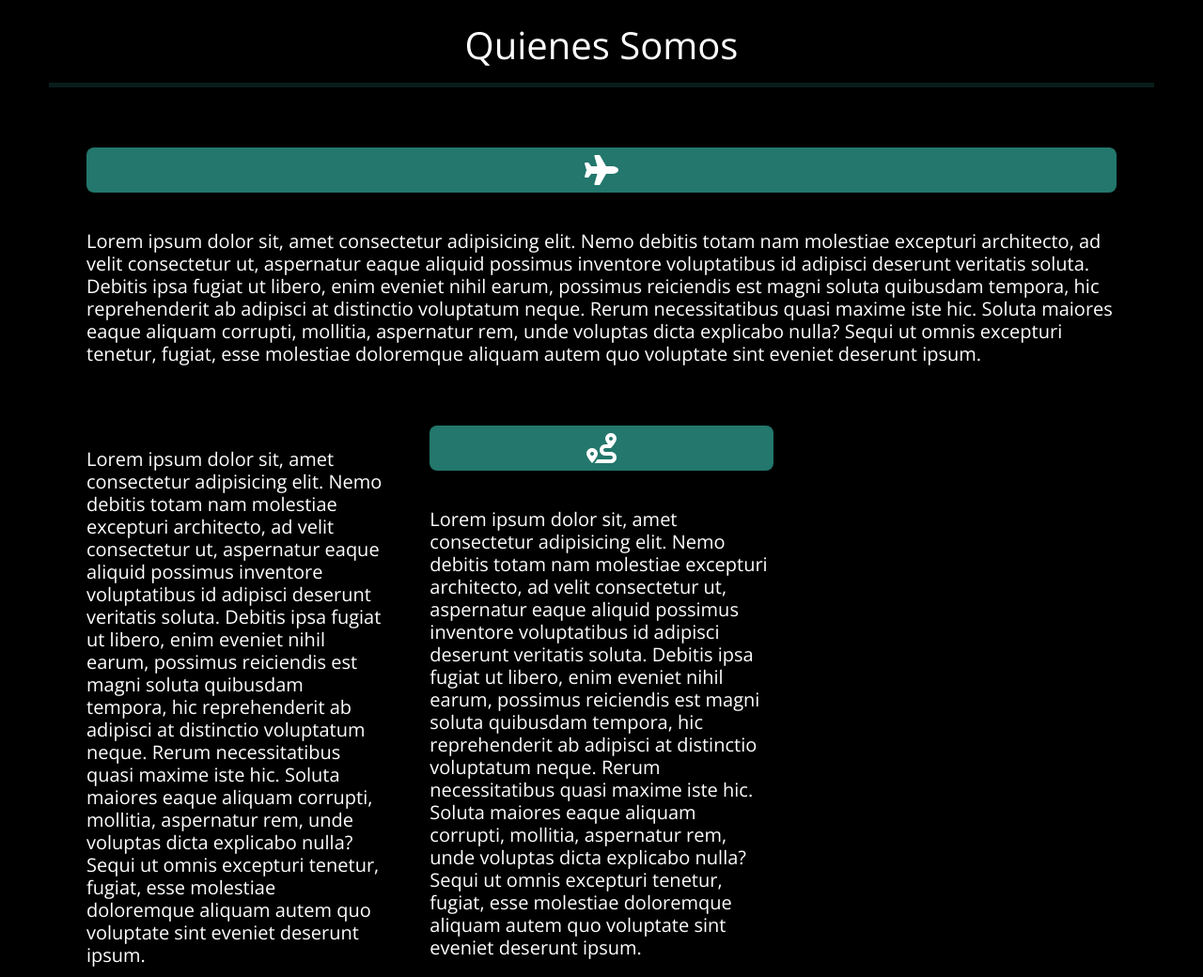
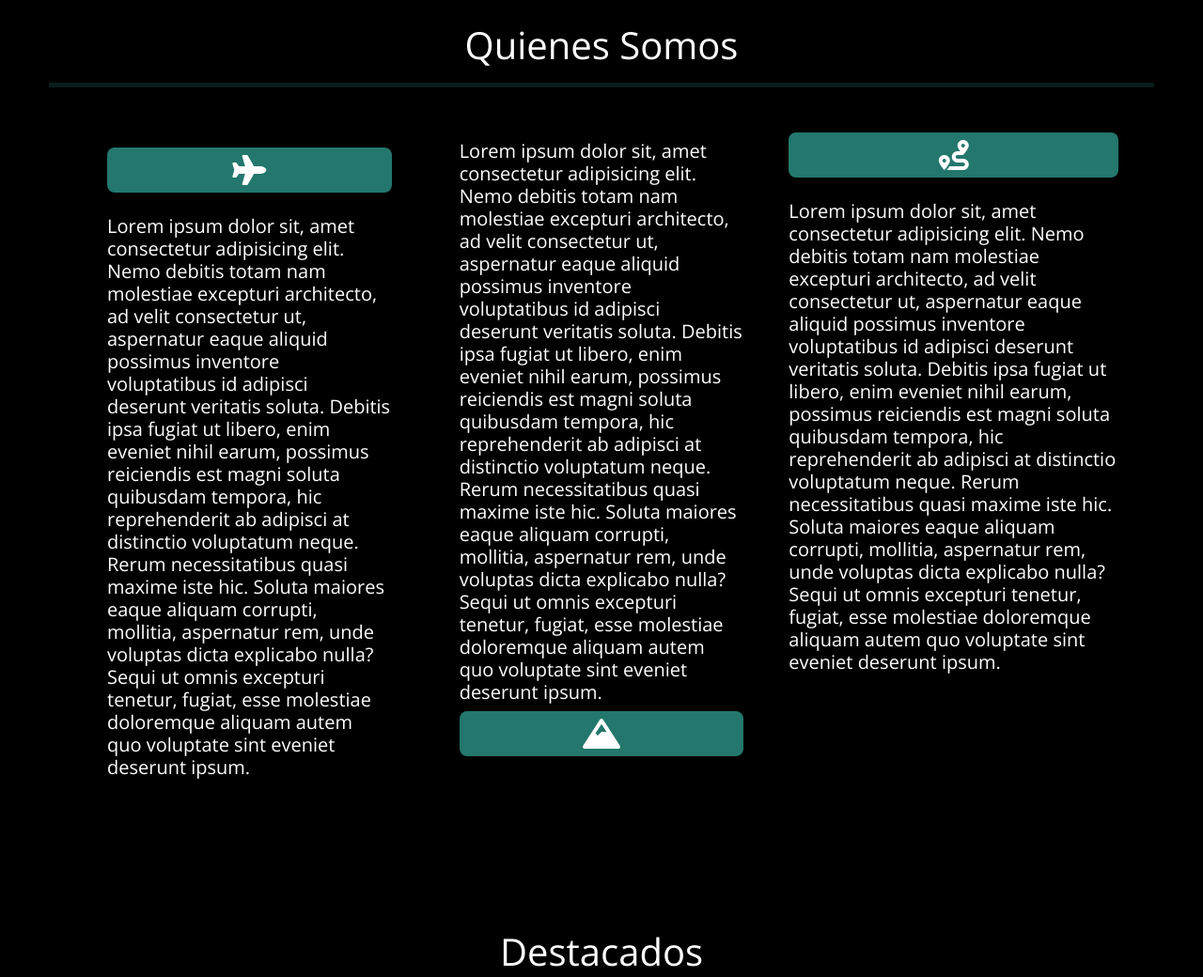
Before and after one commit to fenaluck/viaje_chile, a plain HTML site: page index.html in a window 1280 px wide. Shown: the part 1000-2040 px from the top of the page at 94% size. Drawn offline with nearby package versions, Linux system fonts and the light colour scheme.

Commit message:
se modifico pading de las card

```diff
--- a/index.html
+++ b/index.html
@@ -111,9 +111,10 @@
         </div>
     <!--Termino Titulo Quienes Somos -->
     <!--Inicio de card-->
-        <div class="container-fluid ">
+        <div class="container">
           <div class="row p-2">
-            <div class="col-md-12 p3 d-block py-3">
+
+            <div class="col-md-4 p3 d-block py-3">
               <div class="container-fluid">
                   <div class="row py-2">
                       <div class="col-sm-12 col-md-12 p3 d-block">
@@ -121,7 +122,7 @@
                         <p class='text-white text-center' style="font-size:2rem"><i class="fas fa-plane"style=""></i></p>
                         </div>
                       </div>
-                      <div class="col-sm-12 col-md-12 p3 my-3  d-block">
+                      <div class="col-sm-12 col-md-12 p3 d-block">
                       <div class='text'>
                       <p class='personal-card text-white text-ligth h5 pt-2 pr-2 py-2'>Lorem ipsum dolor sit, amet consectetur adipisicing elit. Nemo debitis totam nam molestiae excepturi architecto, ad velit consectetur ut, aspernatur eaque aliquid possimus inventore voluptatibus id adipisci deserunt veritatis soluta.
                       Debitis ipsa fugiat ut libero, enim eveniet nihil earum, possimus reiciendis est magni soluta quibusdam tempora, hic reprehenderit ab adipisci at distinctio voluptatum neque. Rerum necessitatibus quasi maxime iste hic.
@@ -137,7 +138,7 @@
             <div class="col-md-4 p3 d-block py3">
               <div class="container">
                 <div class="row py-2">
-                  <div class="col-sm-12 col-md-12 p3 my-3  d-block">
+                  <div class="col-sm-12 col-md-12 p3 d-block">
                     <div class='text-white'>
                         <p class='personal-card text-ligth h5 pt-2 pr-2'>Lorem ipsum dolor sit, amet consectetur adipisicing elit. Nemo debitis totam nam molestiae excepturi architecto, ad velit consectetur ut, aspernatur eaque aliquid possimus inventore voluptatibus id adipisci deserunt veritatis soluta.
                         Debitis ipsa fugiat ut libero, enim eveniet nihil earum, possimus reiciendis est magni soluta quibusdam tempora, hic reprehenderit ab adipisci at distinctio voluptatum neque. Rerum necessitatibus quasi maxime iste hic.
@@ -163,7 +164,7 @@
                       <p class='text-white text-center' style="font-size:2rem"><i class="fas fa-route"style=""></i></p>
                     </div>
                   </div>
-                  <div class="col-sm-12 col-md-12 my-3 p3 d-block">
+                  <div class="col-sm-12 col-md-12 p3 d-block">
                     <div class='text-white'>
                         <p class='personal-card text-ligth h5 pt-2 pr-2'>Lorem ipsum dolor sit, amet consectetur adipisicing elit. Nemo debitis totam nam molestiae excepturi architecto, ad velit consectetur ut, aspernatur eaque aliquid possimus inventore voluptatibus id adipisci deserunt veritatis soluta.
                         Debitis ipsa fugiat ut libero, enim eveniet nihil earum, possimus reiciendis est magni soluta quibusdam tempora, hic reprehenderit ab adipisci at distinctio voluptatum neque. Rerum necessitatibus quasi maxime iste hic.
```
